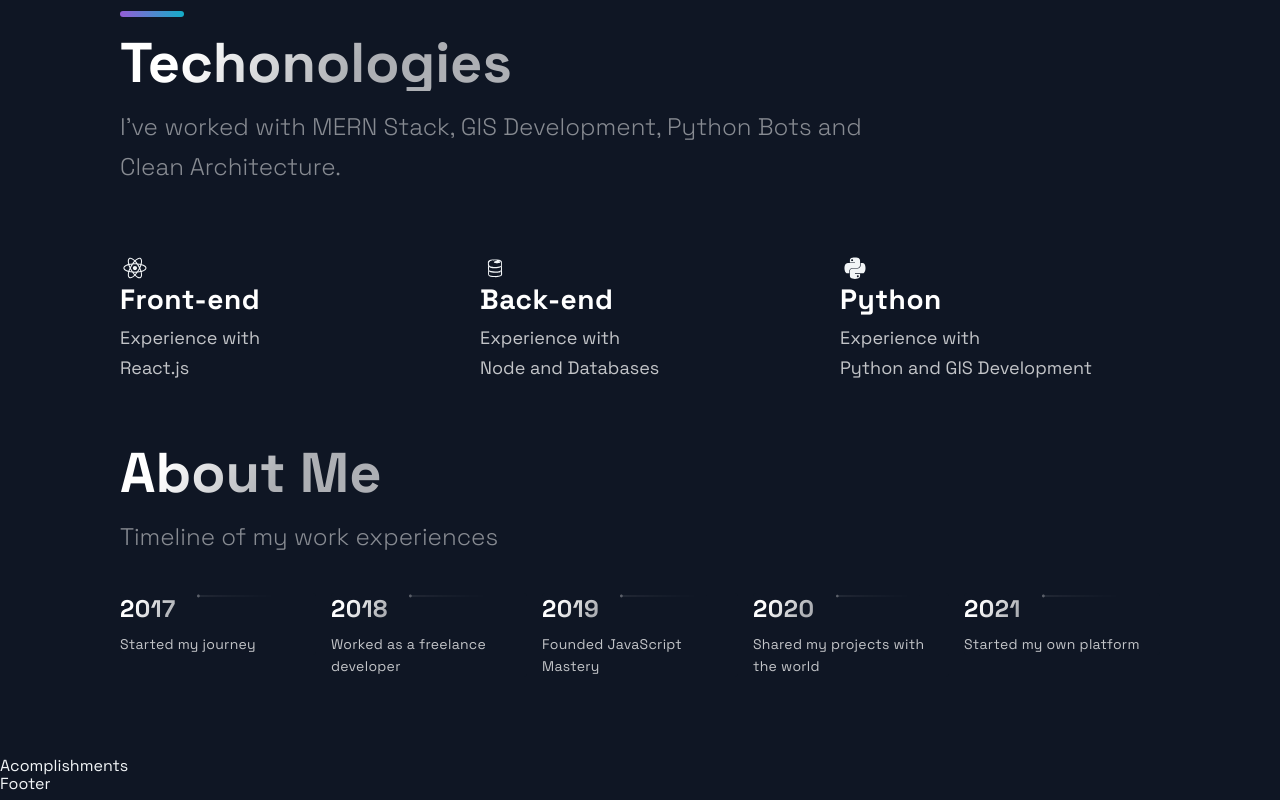
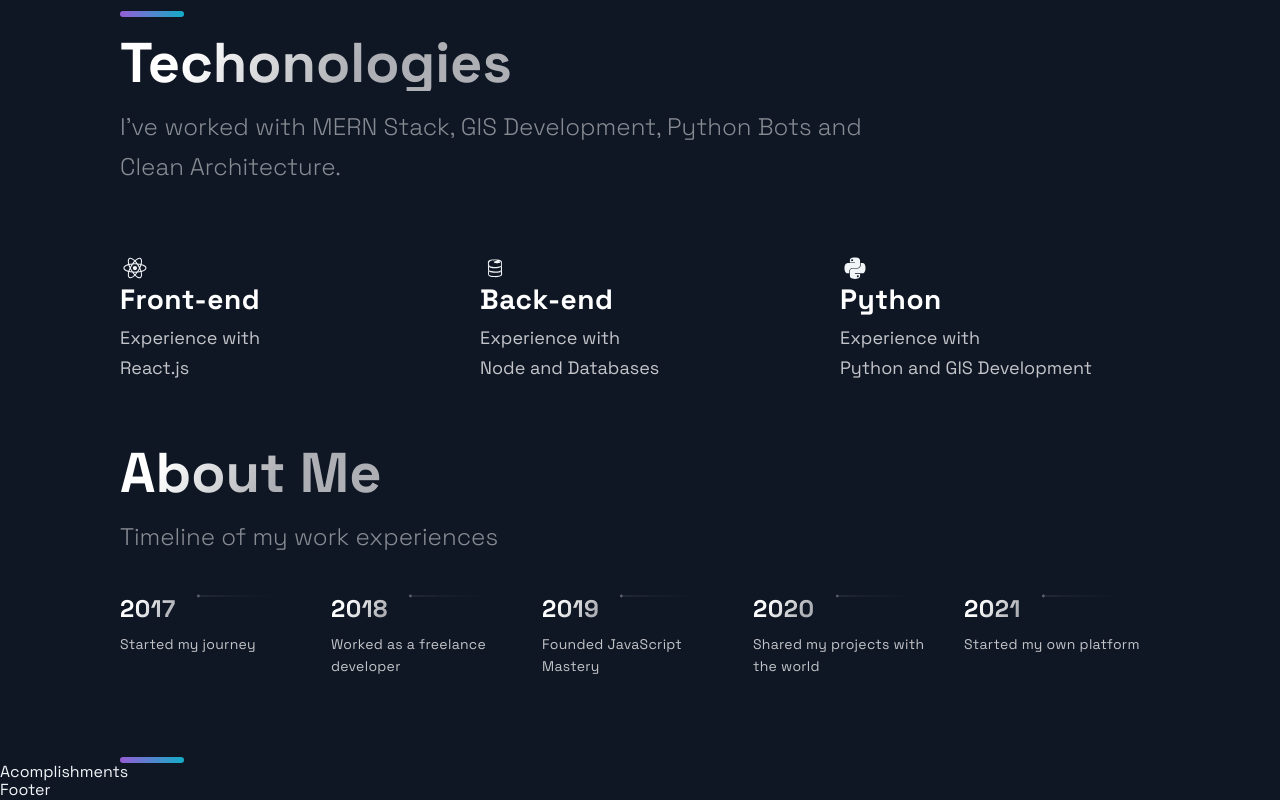
Before and after one commit to danielrubens/portfolio-website, a Next.js app: page / in a window 1280 px wide. Shown: the part 2214-3014 px from the top of the page. Built offline with nearby package versions, Linux system fonts and the light colour scheme.

Commit message:
node.scrollTo

```diff
--- a/src/components/TimeLine/TimeLine.js
+++ b/src/components/TimeLine/TimeLine.js
@@ -10,9 +10,9 @@
   const [activeItem, setActiveItem] = useState(0);
   const carouselRef = useRef();
 
-  // const scroll = (node, left) => {
-  //   return node.scrollTo({ left, behavior: 'smooth' });
-  // }
+  const scroll = (node, left) => {
+    return node.scrollTo({ left, behavior: 'smooth' });
+  }
 
   const handleClick = (e, i) => {
     e.preventDefault(); //don't refresh the page
@@ -109,6 +109,7 @@
         </CarouselButton>
       ))}
     </CarouselButtons>
+    <SectionDivider />
    </Section>
   );
 };
```
